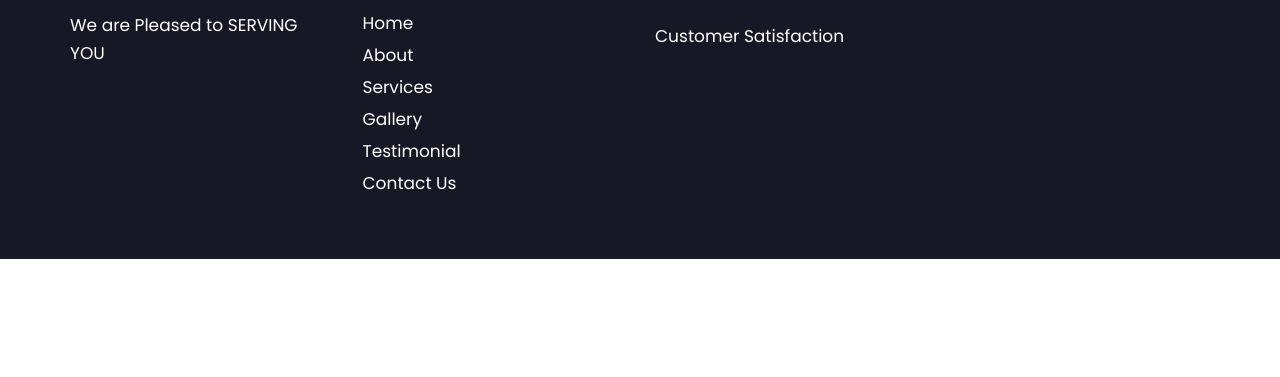
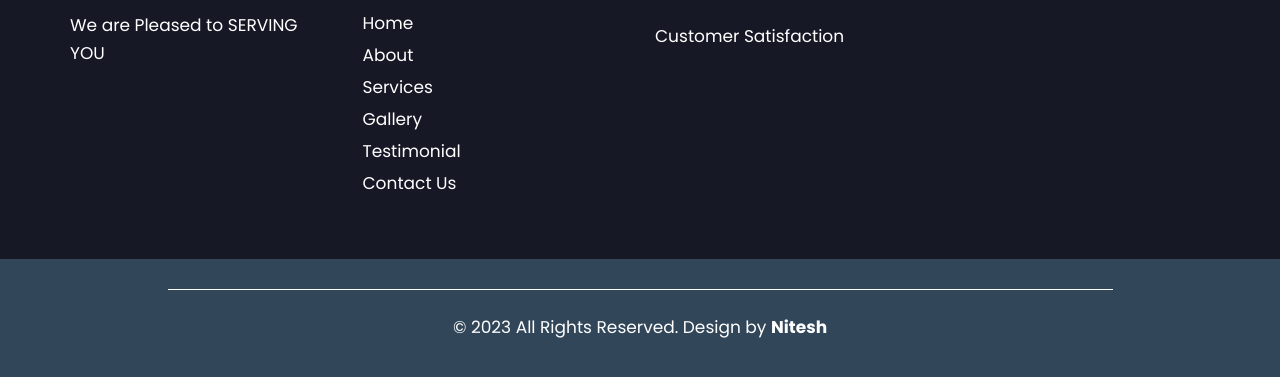
Before and after one commit to nitsdev/mpgarments, a plain HTML site: page index.html in a window 1280 px wide. Shown: the part 7852-8229 px from the top of the page. Drawn offline with nearby package versions, Linux system fonts and the light colour scheme; files whose address does not match are found by name; a web font is replaced by a local one.

Commit message:
code change
css modify

```diff
--- a/css/style.css
+++ b/css/style.css
@@ -1103,7 +1103,7 @@ ul.link_menu li a:hover {
 .copyright {
      margin-top: 60px;
      padding-bottom: 20px;
-     background-color: #fff;
+     background-color: #32465a;
 }
 
 .copyright p {
--- a/index.html
+++ b/index.html
@@ -900,7 +900,7 @@
             <div class="copyright">
                <div class="container">
                   <div class="row">
-                     <div class="col-md-10 offset-md-1">
+                     <div class="col-md-10 m-auto">
                         <p>© 2023 All Rights Reserved. Design by <strong>Nitesh</strong> </p>
                      </div>
                   </div>
```
